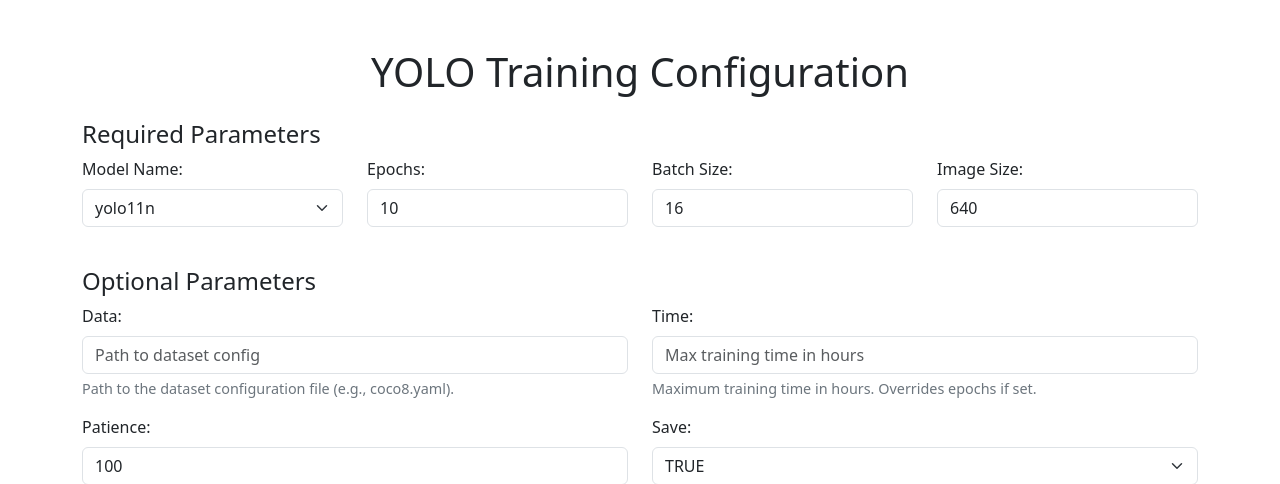
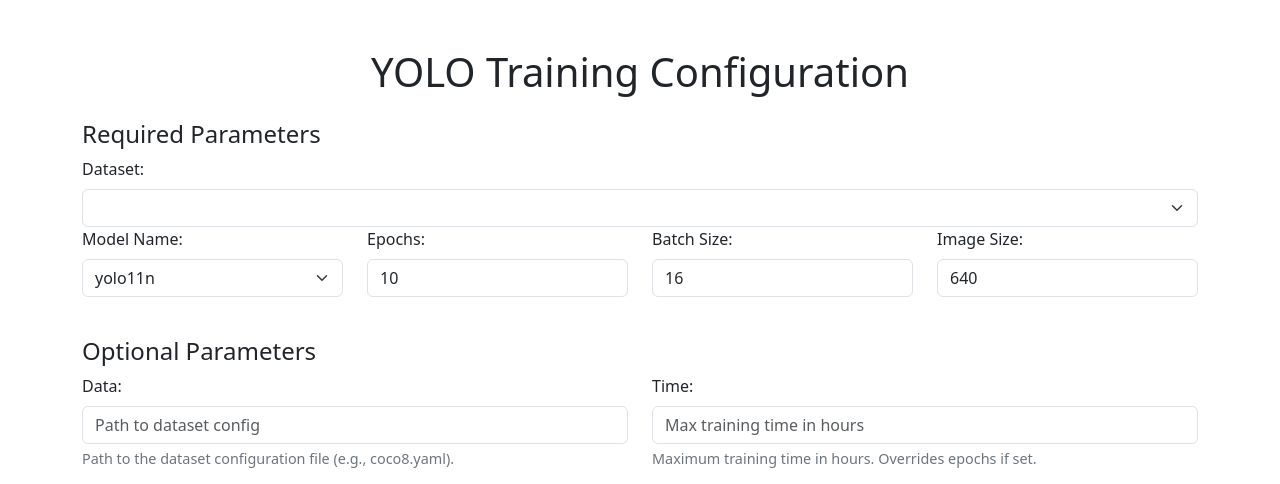
Before and after one commit to HukumaBob/segmentation, a Django app: template medical_segmentation/templates/nettrain/start_training.html in a window 1280 px wide. Shown: the part 56-540 px from the top of the page. Run offline with Django 5.2, Linux system fonts and the light colour scheme; the template is opened without the code that fills it, so the values that code supplies are empty; some libraries are stand-ins or nearby versions.

Commit message:
Fix path to dataset

```diff
--- a/medical_segmentation/templates/nettrain/start_training.html
+++ b/medical_segmentation/templates/nettrain/start_training.html
@@ -12,6 +12,15 @@
 
         <!-- Заголовок для обязательных параметров -->
         <h4 class="mt-4">Required Parameters</h4>
+        <div class="col-md-12 mb-">
+            <label for="dataset_name" class="form-label">Dataset:</label>
+            <select class="form-select" id="dataset_name" name="dataset_name">
+                {% for dataset in datasets %}
+                    <option value="{{ dataset.name }}">{{ dataset.name }}</option>
+                {% endfor %}
+            </select>
+        </div>
+
         <div class="row">
             <div class="col-md-3 mb-3">
                 <label for="model_name" class="form-label">Model Name:</label>
--- a/medical_segmentation/utils/model_train.py
+++ b/medical_segmentation/utils/model_train.py
@@ -5,7 +5,7 @@ from ultralytics import YOLO  # Импортируем YOLO из ultralytics
 from django.conf import settings
 from nettrain.models import NeuralNetworkVersion
 
-def train_yolo_model(model_name, epochs, batch, img_size, **kwargs):
+def train_yolo_model(dataset_name, model_name, epochs, batch, img_size, **kwargs):
     """
     Функция для дообучения модели YOLOv8.
 
@@ -17,7 +17,7 @@ def train_yolo_model(model_name, epochs, batch, img_size, **kwargs):
     :return: Путь к обученной модели
     """
     # Путь к данным (YOLOv8 использует файл .yaml для описания датасета)
-    data_path = os.path.join(settings.MEDIA_ROOT, 'yolo_dataset', 'dataset.yaml')  # Убедитесь, что у вас есть файл .yaml
+    data_path = os.path.join(settings.MEDIA_ROOT, 'yolo_dataset', dataset_name, 'dataset.yaml')  # Убедитесь, что у вас есть файл .yaml
 
     # Путь для сохранения модели
     save_dir = os.path.join(settings.MEDIA_ROOT, 'trained_models')
```
Also changed, not shown: medical_segmentation/nettrain/views.py (+13 -1 lines), medical_segmentation/utils/dataset.py (+5 -2 lines), 1 other file.
